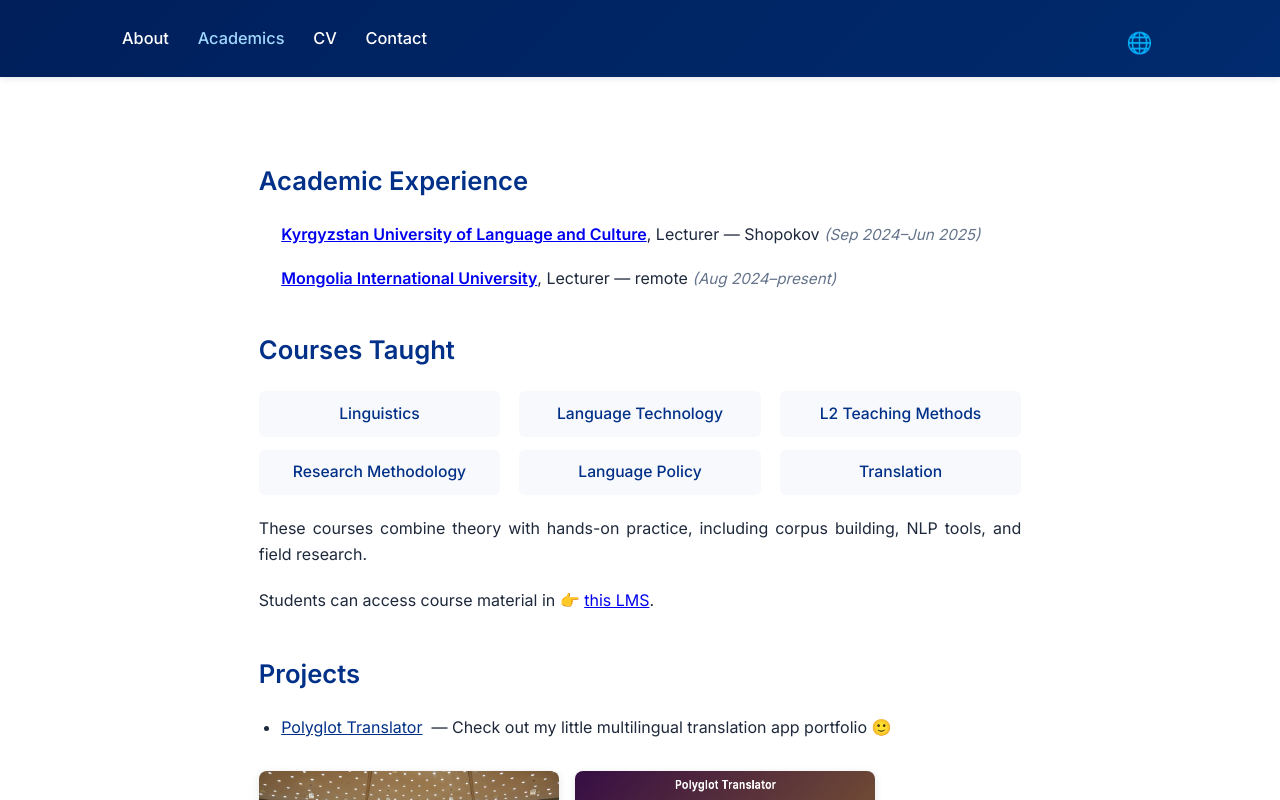
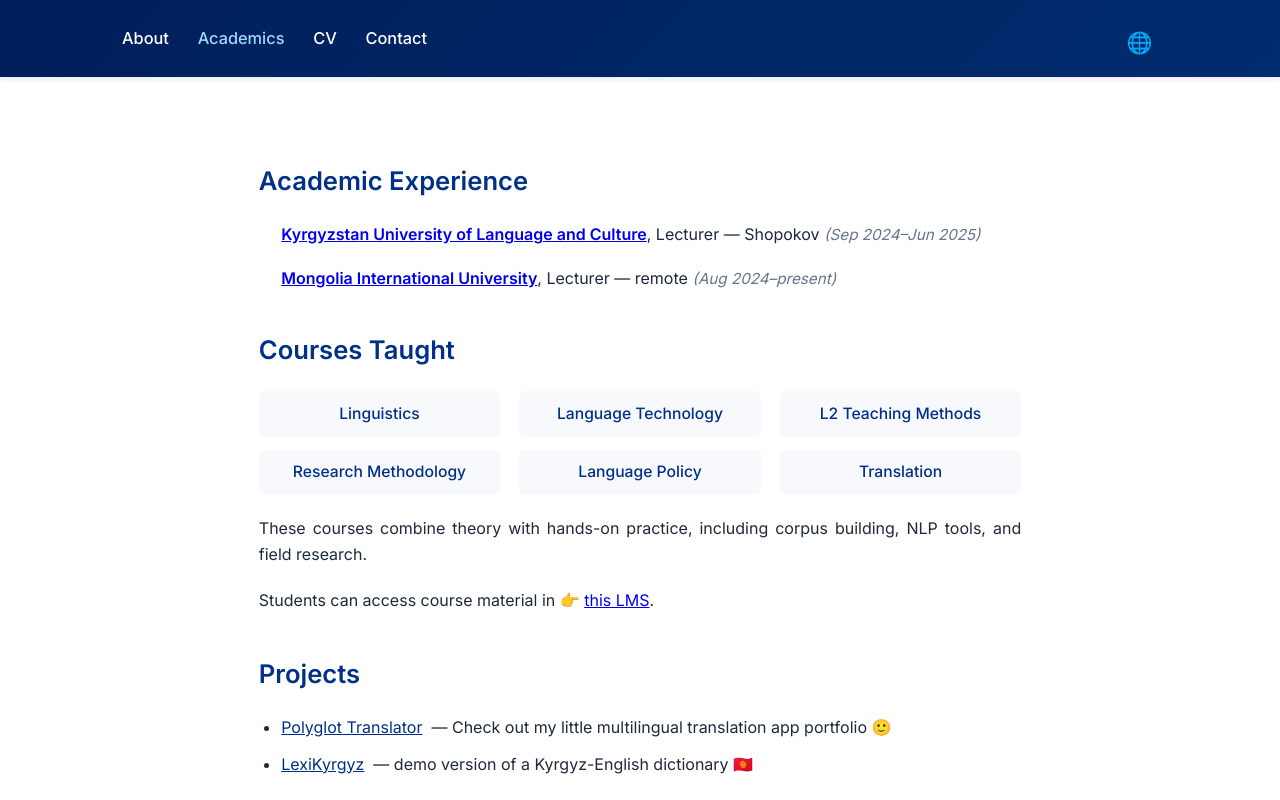
Before and after one commit to MikkoEmanon/CV, a plain HTML site: page index.html in a window 1280 px wide. Both pictures are taken after a click on the link "Academics". Shown: the top 800 px of the page. Drawn offline with Linux system fonts and the light colour scheme.

Commit message:
Update index.html

```diff
--- a/index.html
+++ b/index.html
@@ -81,7 +81,13 @@
             <a href="https://mikkoemanon.github.io/PolyglotTranslator/" target="_blank" rel="noopener" class="project-link">
               <u>Polyglot Translator</u>
             </a>
-            &nbsp;<span data-key="project_text">— Check out my little multilingual translation app portfolio 🙂</span>
+            &nbsp;<span data-key="project_text">— check out my little multilingual translation app portfolio 🙂</span>
+          </li>
+          <li>
+            <a href="https://lexidictionary.github.io/LexiKyrgyz/" target="_blank" rel="noopener" class="project-link">
+              <u>LexiKyrgyz</u>
+            </a>
+    &nbsp;<span data-key="project_lexikyrgyz">— demo version of a Kyrgyz-English dictionary 🇰🇬</span>
           </li>
         </ul>
 
```
